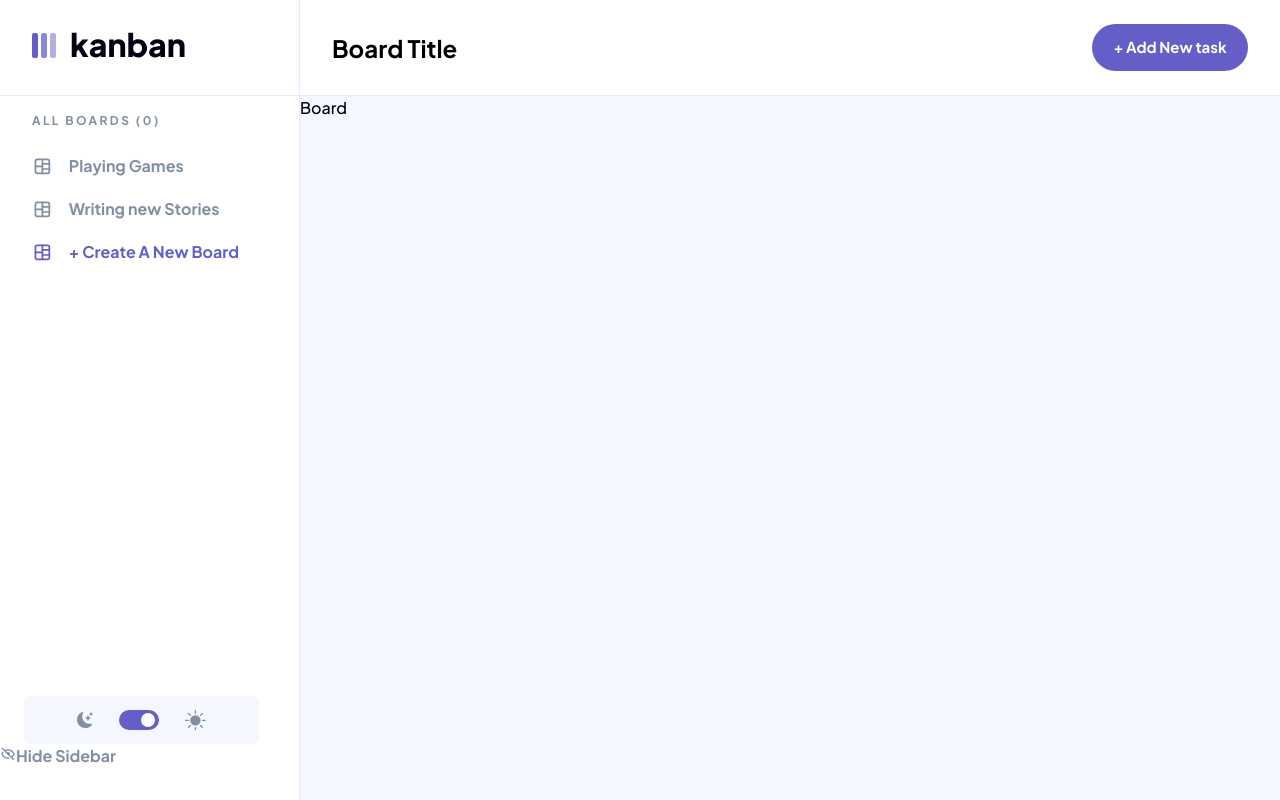
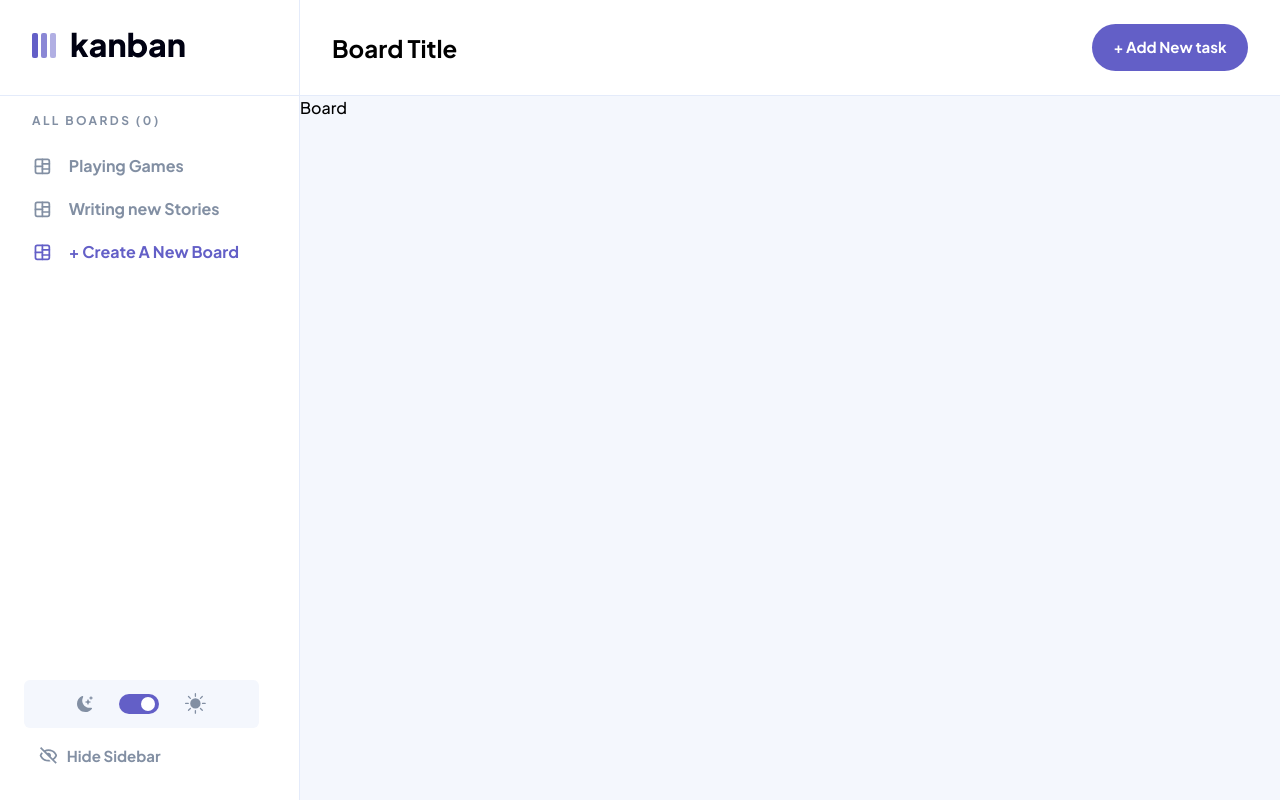
Before and after one commit to 0xmbadr/task-management-app, a React (Vite) app: page / in a window 1280 px wide. Built offline with nearby package versions, Linux system fonts and the light colour scheme.

Commit message:
[SCCSS] => (sidebar > bottom > hide side bar button) add style for side bar hide bottom.

```diff
--- a/src/components/SideNav/index.tsx
+++ b/src/components/SideNav/index.tsx
@@ -28,10 +28,10 @@ const SideNav = () => {
           </button>
           <BsFillSunFill size={'1.3rem'} />
         </div>
-        <div className="SideNav__hide-button">
-          <BiHide />
-          Hide Sidebar
-        </div>
+        <button className="SideNav__hide-button">
+          <BiHide size={'1.3rem'} />
+          <span>Hide Sidebar</span>
+        </button>
       </div>
     </div>
   );
--- a/src/styles/components/_sideNav.scss
+++ b/src/styles/components/_sideNav.scss
@@ -86,4 +86,19 @@
             }
         }
     }
+
+    &__hide-button {
+        font-size: $font-15;
+        color: $mediumGray;
+        display: flex;
+        align-items: center;
+        gap: 0.5rem;
+        margin-left: $margin-large;
+        margin-top: $margin-small ;
+        transition: opacity .1s ease-out;
+
+        &:hover {
+            opacity: $hover;
+        }
+    }
 }
```
